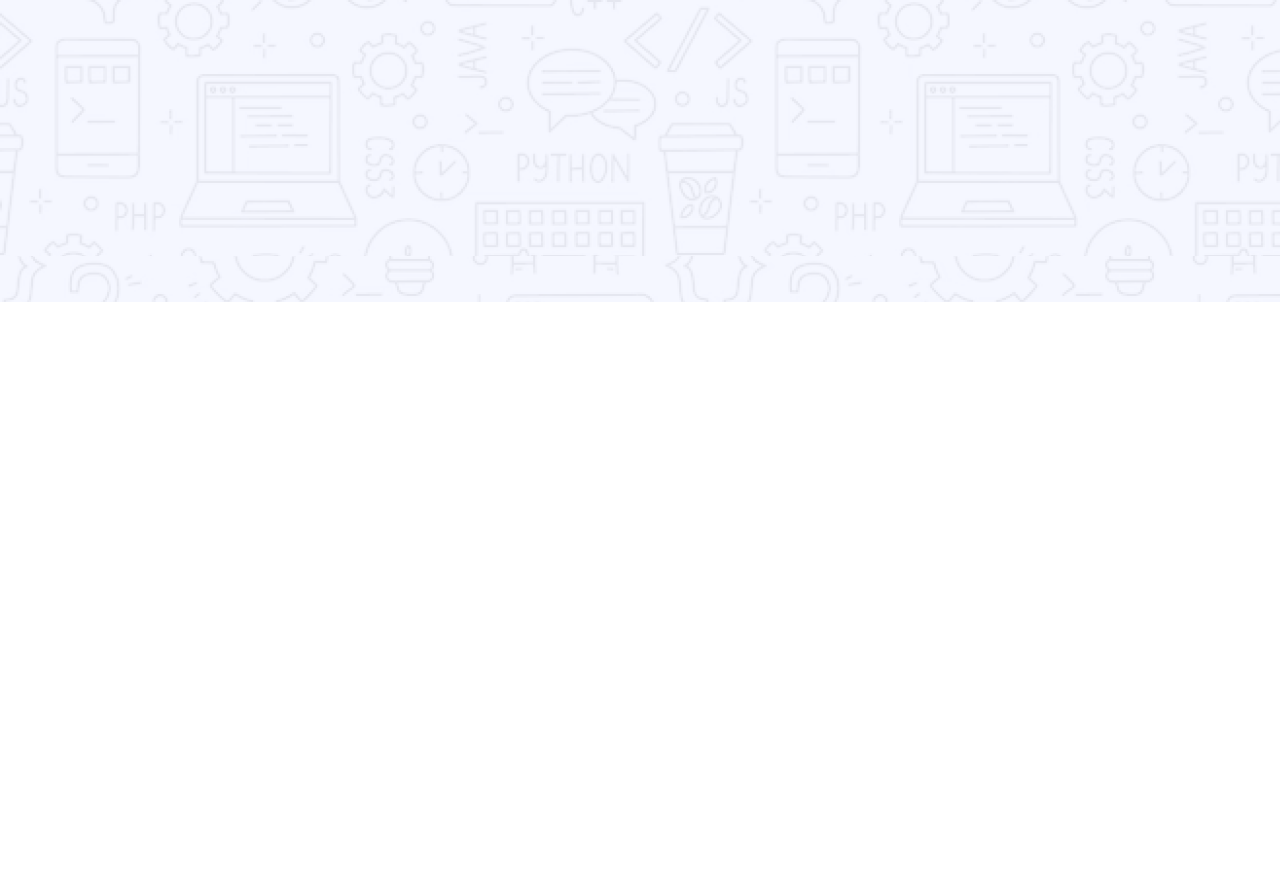
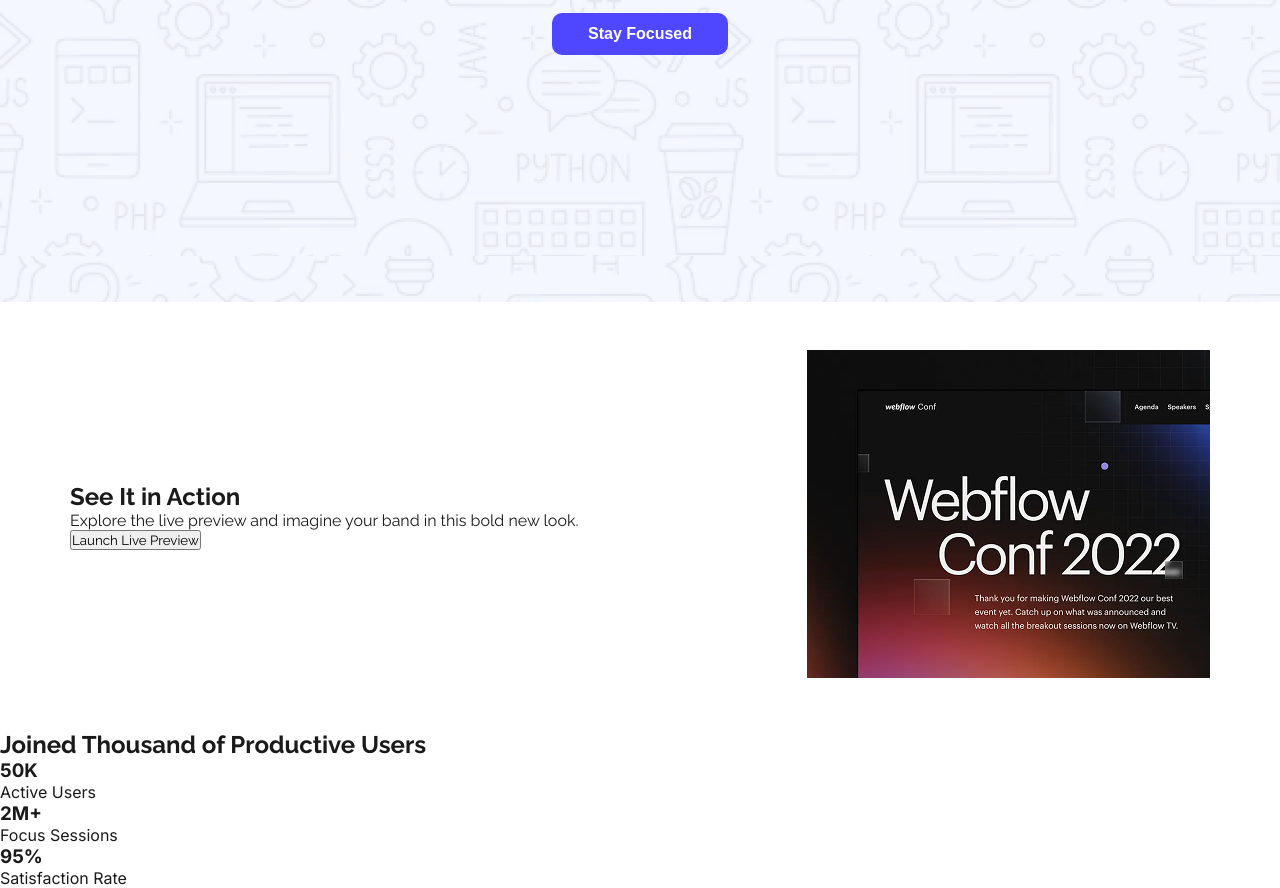
Before and after one commit to Romanamitu/first-assignment, a plain HTML site: page index.html in a window 1280 px wide. Shown: the part 396-1284 px from the top of the page. Before the commit the page ends 800 px from the top, so only its background shows below. Drawn offline with Linux system fonts and the light colour scheme.

Commit message:
two section added

```diff
--- a/index.html
+++ b/index.html
@@ -15,6 +15,39 @@
             <div class="logo">LOGO</div>
             <button class="signup-btn">Sign Up</button>
         </header>
+        <section class="hero">
+            <h1>Cool Dark UI Template for<br>Webflow Agencis!</h1>
+            <button class="btn">Stay Focused</button>
+        </section>
     </div>
+
+    <section class="action">
+     <div class="text">
+        <h2 class="raleway-normal">See It in Action</h2>
+        <p class="raleway-normal">Explore the live preview and imagine your band in this bold new look.</p>
+        <button class="btn-2 raleway-normal"> Launch Live Preview</button>
+     </div>
+     <div class="image">
+        <img src="./Assets/wc-mini.png" alt="Webflow Conf 2022">
+     </div>
+    </section>
+    <section class="stats">
+        <h2 class="raleway-normal">Joined Thousand of Productive Users</h2>
+         <div class="stats-box">
+            <div class="stats-items">
+                <h3 class="inter-normal">50K</h3>
+                <p class="inter-normal">Active Users</p>
+            </div>
+             <div class="stats-items">
+                <h3 class="inter-normal">2M+</h3>
+                <p class="inter-normal">Focus Sessions</p>
+             </div>
+             <div class="stats-items">
+                <h3 class="inter-normal">95%</h3>
+                <p class="inter-normal">Satisfaction Rate</p>
+             </div>
+         </div>
+    </section>
+
 </body>
 </html>
--- a/styles/style.css
+++ b/styles/style.css
@@ -49,3 +49,40 @@ body{
 .navbar .signup-btn:hover{
     background-color: blue;
 }
+.hero{
+    text-align: center;
+    padding: 95px 32px;
+    align-items: center;
+}
+.hero h1{
+    font-size: 65px;
+    max-width: 905px;
+    margin: 0 auto 32px;
+    color: #252432;
+}
+.hero .btn{
+    background-color: #4e47ff;
+    color: #ffffff;
+    width: 174;
+    height: 48;
+    gap: 16px;
+    text-align: center;
+    padding: 12px 36px;
+    border-radius: 10px;
+    font-size: 16px;
+    font-weight: 700;
+    border: none;
+    cursor: pointer;
+}
+.hero.btn:hover{
+    background-color: blue;
+}
+.action{
+    width: 1140px;
+    height: 328px;
+    margin: 50px auto;
+    display: flex;
+    justify-content: space-between;
+    align-items: center;
+    background-color: #ffffff;
+}
```
